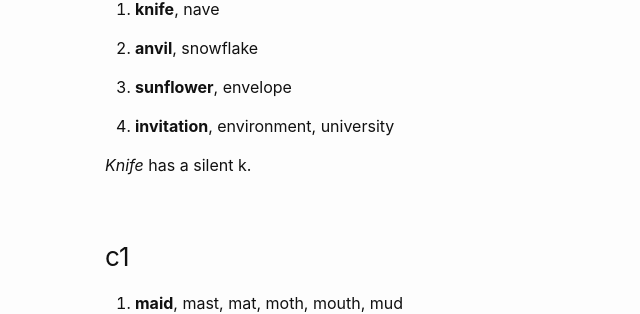
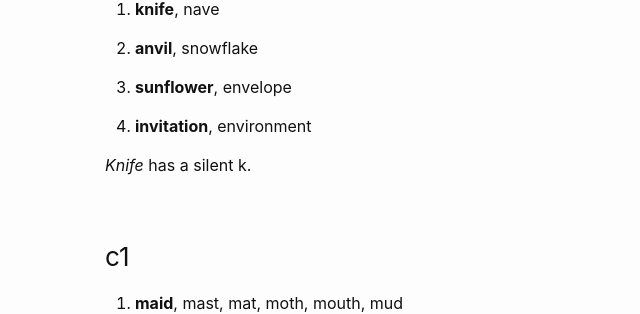
Before and after one commit to liontailedmacaque/liontailedmacaque.github.io, a Jekyll site: the page built from chessmemorypalace/appendix.md, in a window 1280 px wide and 900 px high, scrolled down 4945 px. Shown: the part 144-458 px from the top of the window, without its empty margins (165-805 px from the left). Built offline with Jekyll 4.4.1, drawn with Linux system fonts in a browser that asks for light colours; some of the changed text lies outside the part shown.

Commit message:
Update appendix.md

```diff
--- a/chessmemorypalace/appendix.md
+++ b/chessmemorypalace/appendix.md
@@ -212,7 +212,7 @@ There are seven reserved words you should not use as picture words. *Pawn*, *kin
 
 3.  **sunflower**, envelope
 
-4.  **invitation**, environment, university
+4.  **invitation**, environment
 
 
 *Knife* has a silent k.
```
Also changed, not shown: other parts of chessmemorypalace/appendix.md (+1 -1 lines).
